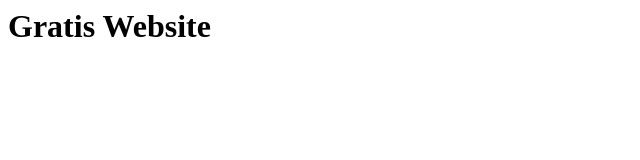
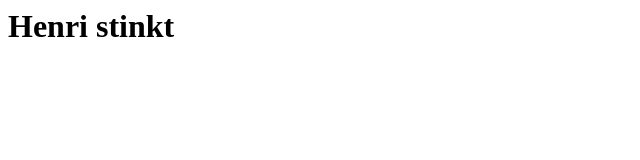
Before and after one commit to EinfachMaxi/test, a plain HTML site: page index.html in a window 1280 px wide. Shown: the whole page, without its empty margins (0-640 px from the left). Drawn offline with Linux system fonts and the light colour scheme.

Commit message:
Update index.html

```diff
--- a/index.html
+++ b/index.html
@@ -5,6 +5,6 @@
     <title>Document</title>
   </head>
   <body>
-    <h1>Gratis Website</h1>
+    <h1>Henri stinkt</h1>
   </body>
 </html>
```
